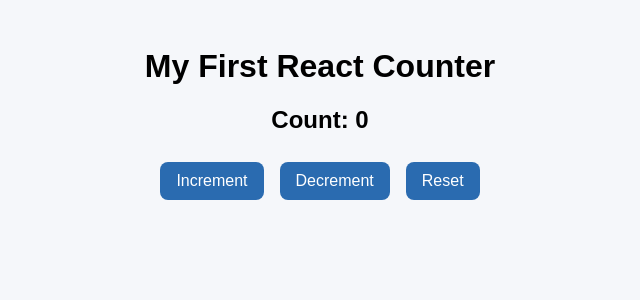
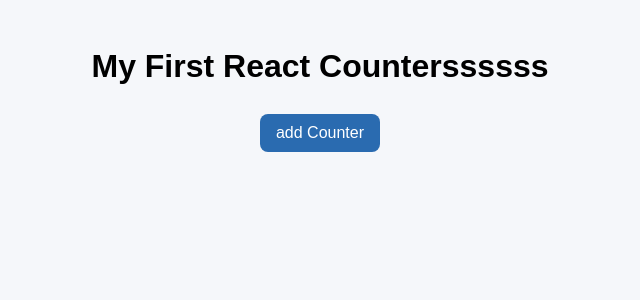
Before and after one commit to Aaron-Paranoid-Android/Multicounter, a React (Vite) app: page / in a window 1280 px wide. Shown: the top 300 px of the page, without its empty margins (320-960 px from the left). Built offline with nearby package versions, Linux system fonts and the light colour scheme.

Commit message:
Added adding counters

```diff
--- a/src/App.jsx
+++ b/src/App.jsx
@@ -1,17 +1,20 @@
 import { useState } from "react";
-import CounterDisplay from "./CounterDisplay";
+import Counter from "./Counter";
+
+
 
 export default function App() {
-  const [count, setCount] = useState(0); // state variable
+  const [counterList, setCounters] = useState([]); // list of counters
+
+  function addCounter(){
+    setCounters(counterList.concat(<Counter/>))
+  }
 
   return (
     <div style={{ textAlign: "center", marginTop: "3rem", fontFamily: "Arial" }}>
-        <h1>My First React Counter</h1>
-        <CounterDisplay count={count} />
-        <button onClick={() => setCount(count + 1)}>Increment</button>
-        <button onClick={() => setCount(count - 1)}>Decrement</button>
-        <button onClick={() => setCount(0)}>Reset</button>
-        {count < 0 && <p style={{ color: "red" }}>Careful! Negative count!</p>}
+        <h1>My First React Counterssssss</h1>
+        <button onClick={() => addCounter()}>add Counter</button>
+        {counterList}
     </div>
   );
 }
--- /dev/null
+++ b/src/Counter.jsx
@@ -0,0 +1,17 @@
+import { useState } from "react";
+import CounterDisplay from "./CounterDisplay";
+
+export default function Counter() {
+  const [count, setCount] = useState(0); // state variable
+
+  return (
+    <div style={{ textAlign: "center", marginTop: "3rem", fontFamily: "Arial" }}>
+        <h1>Name</h1>
+        <CounterDisplay count={count} />
+        <button onClick={() => setCount(count + 1)}>Increment</button>
+        <button onClick={() => setCount(count - 1)}>Decrement</button>
+        <button onClick={() => setCount(0)}>Reset</button>
+        {count < 0 && <p style={{ color: "red" }}>Careful! Negative count!</p>}
+    </div>
+  );
+}
```
